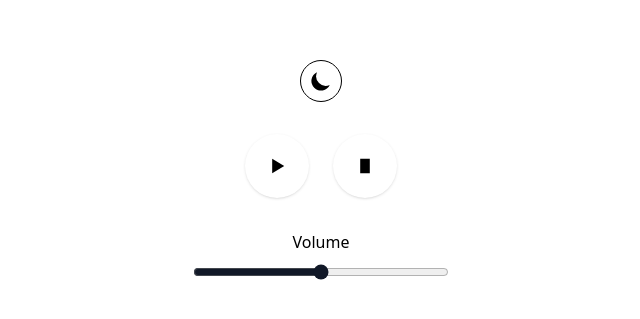
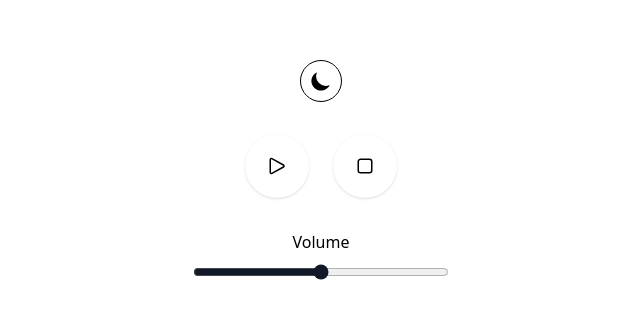
Before and after one commit to kickmore007/lofi, a plain HTML site: page index.html in a window 1280 px wide. Shown: the part 227-546 px from the top of the page, 319-959 px from the left. Drawn offline with nearby package versions, Linux system fonts and the light colour scheme.

Commit message:
Update index.html

```diff
--- a/index.html
+++ b/index.html
@@ -35,15 +35,15 @@
       <div class="flex justify-center space-x-6">
         <!-- Play -->
         <button id="play" class="w-16 h-16 rounded-full bg-white text-black flex items-center justify-center shadow">
-          <svg class="w-6 h-6" fill="currentColor" viewBox="0 0 20 20">
-            <path d="M6 4l10 6-10 6V4z" />
+          <svg xmlns="http://www.w3.org/2000/svg" fill="none" viewBox="0 0 24 24" stroke-width="1.5" stroke="currentColor" class="size-6">
+            <path stroke-linecap="round" stroke-linejoin="round" d="M5.25 5.653c0-.856.917-1.398 1.667-.986l11.54 6.347a1.125 1.125 0 0 1 0 1.972l-11.54 6.347a1.125 1.125 0 0 1-1.667-.986V5.653Z" />
           </svg>
         </button>
 
         <!-- Pause -->
         <button id="pause" class="w-16 h-16 rounded-full bg-white text-black flex items-center justify-center shadow">
-          <svg class="w-6 h-6" fill="currentColor" viewBox="0 0 20 20">
-            <path d="M6 4h4v12H6V4zm4 0h4v12h-4V4z" />
+          <svg xmlns="http://www.w3.org/2000/svg" fill="none" viewBox="0 0 24 24" stroke-width="1.5" stroke="currentColor" class="size-6">
+            <path stroke-linecap="round" stroke-linejoin="round" d="M5.25 7.5A2.25 2.25 0 0 1 7.5 5.25h9a2.25 2.25 0 0 1 2.25 2.25v9a2.25 2.25 0 0 1-2.25 2.25h-9a2.25 2.25 0 0 1-2.25-2.25v-9Z" />
           </svg>
         </button>
       </div>
```
